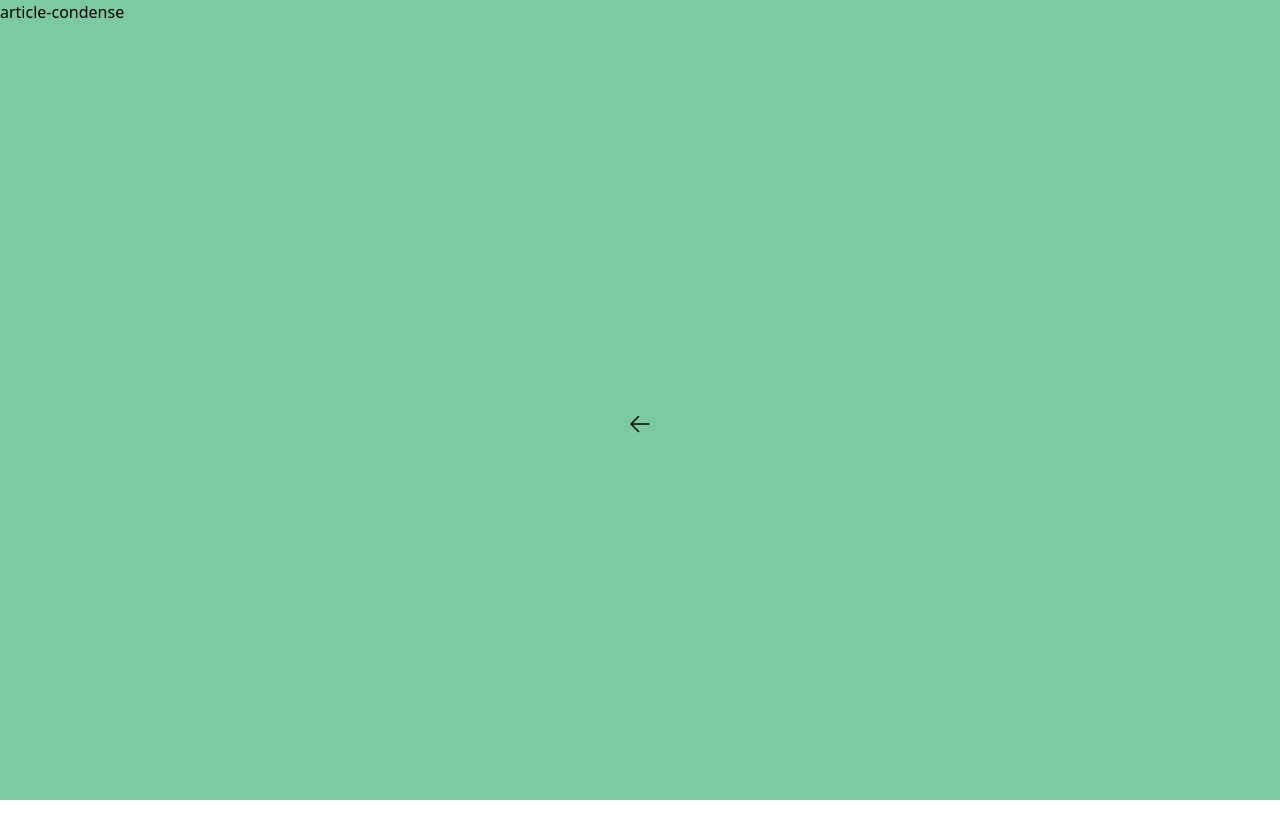
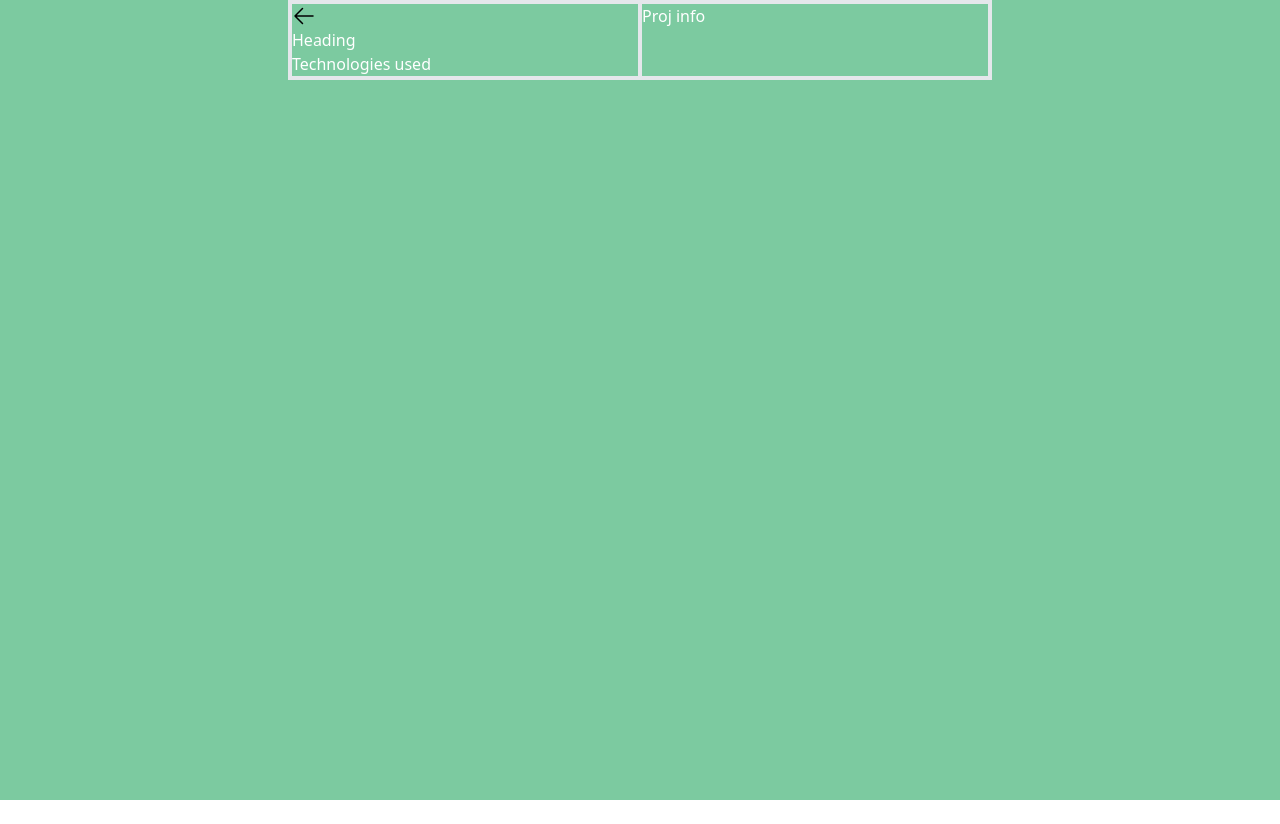
Before and after one commit to raamadithyan/portfolio, a Next.js app: page /portfolio/article-condense in a window 1280 px wide. After the commit the page ends 800 px from the top, so only its background shows below. Built offline with nearby package versions, Linux system fonts and the light colour scheme; a web font is replaced by a local one.

Commit message:
card details layout done

```diff
--- a/src/components/CardDetails.jsx
+++ b/src/components/CardDetails.jsx
@@ -1,4 +1,5 @@
 import { useRouter } from "next/router";
+import Header from "./header";
 
 function CardDetails({ card }) {
   const router = useRouter();
@@ -6,8 +7,16 @@ function CardDetails({ card }) {
 
   console.log(card);
   return (
-    <div className="flex h-[100vh] justify-center items-center">
-      <span onClick={() => router.back()} className="text-8xl cursor-pointer ">
+    <div className="flex h-fit justify-start border-2 w-[55%] text-white">
+      {/* Coloum left */}
+
+      <div className="border-2 w-full">
+        {/* Back Button */}
+        <div>
+          <span
+            onClick={() => router.back()}
+            className="text-8xl cursor-pointer "
+          >
             <svg
               style={{ color: pathid === "kanban-board" ? "white" : "black" }}
               xmlns="http://www.w3.org/2000/svg"
@@ -25,6 +34,23 @@ function CardDetails({ card }) {
             </svg>
           </span>
         </div>
+
+        {/* Heading */}
+
+        <div>
+          <header> Heading</header>
+        </div>
+
+        {/* Technologies used */}
+
+        <div>Technologies used</div>
+      </div>
+
+      {/* column right */}
+      <div className="border-2 w-full">
+        <p> Proj info</p>
+      </div>
+    </div>
   );
 }
 
--- a/src/pages/portfolio/[id].js
+++ b/src/pages/portfolio/[id].js
@@ -28,9 +28,9 @@ export default function Details() {
       style={{
         backgroundColor: cellColor(pathid),
       }}
-      className={`h-[100vh] text-black`}
+      className="h-[100vh] flex justify-center"
     >
-      {pathid}
+      {/* {pathid} */}
       {/* {console.log(textColor)} */}
       <CardDetails card={textColor} />
     </div>
```
Lines whose indentation alone changed are shown as unchanged.
